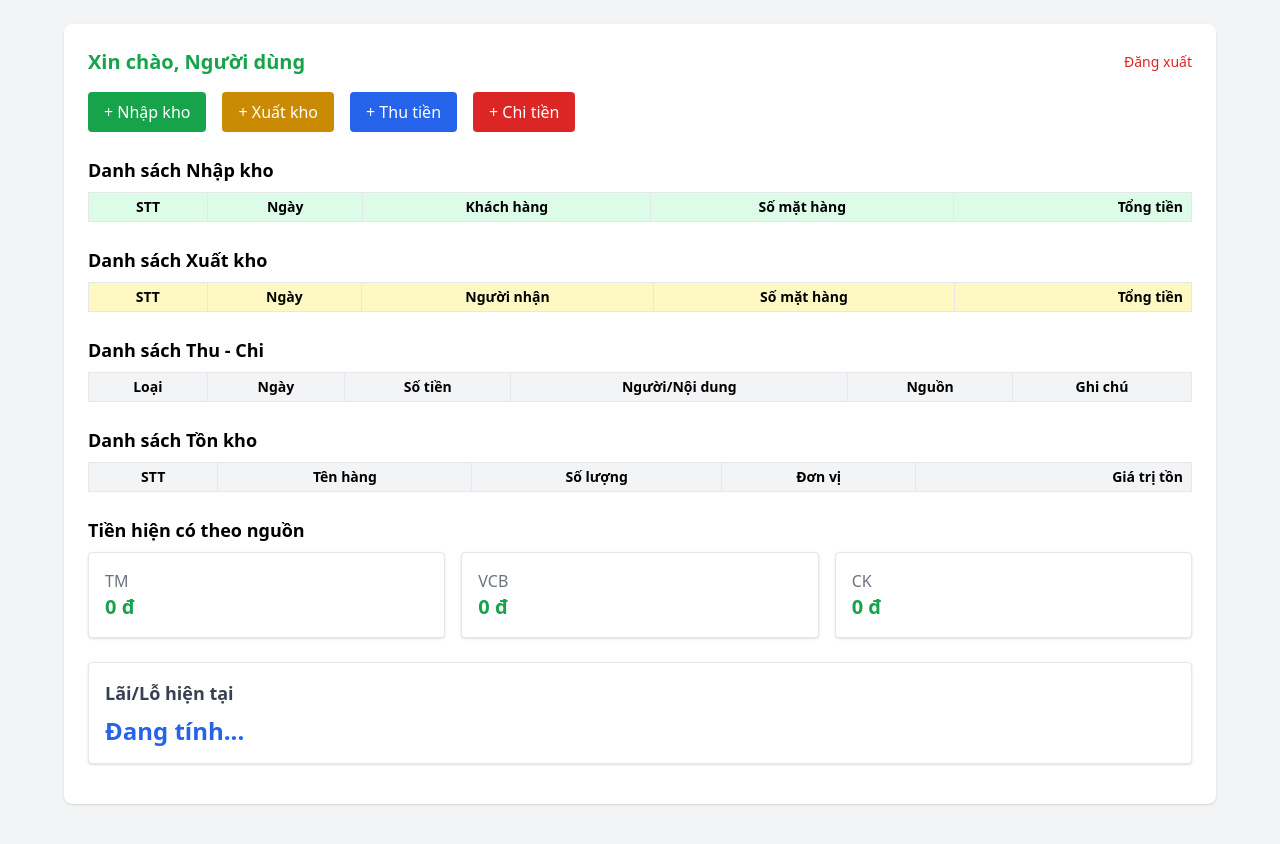
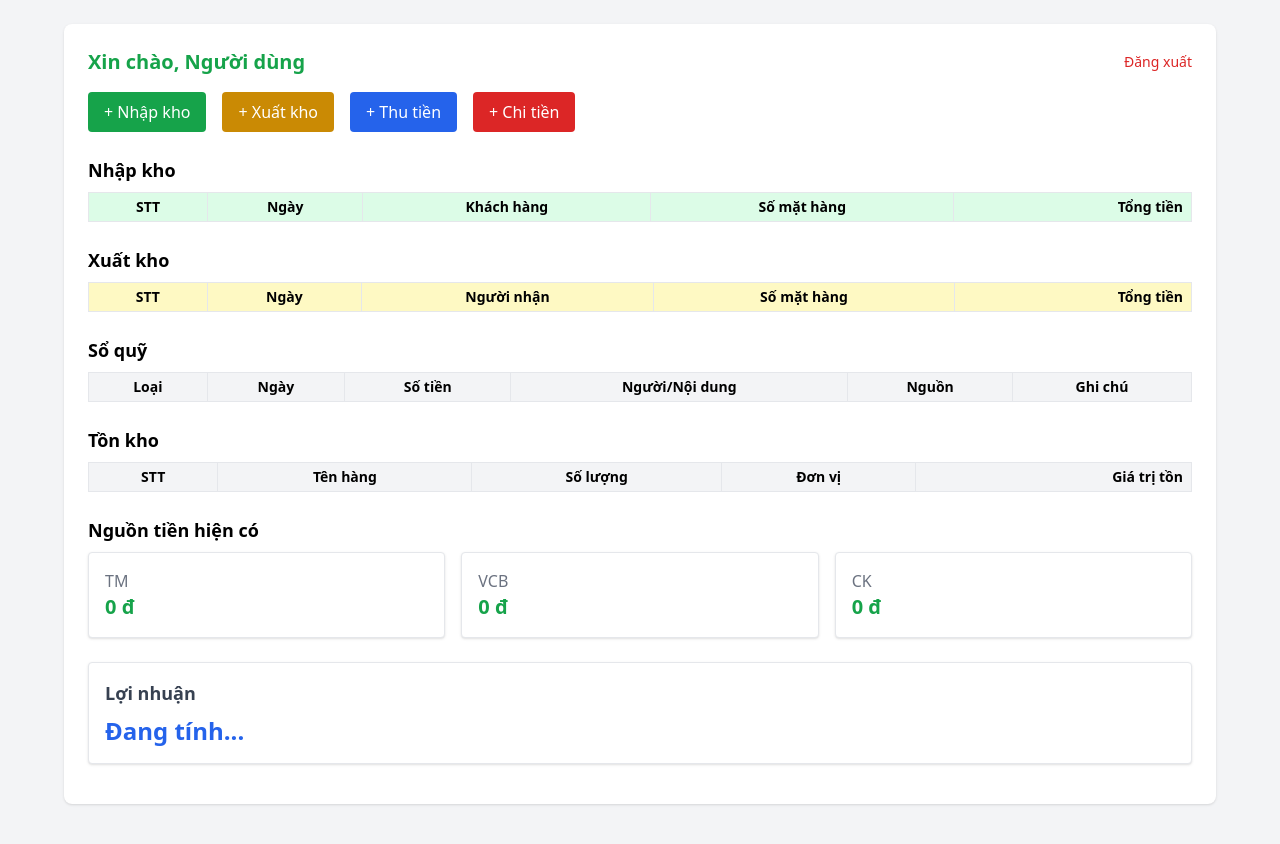
Before and after one commit to phelieuandan/phelieuandan.github.io, a Jekyll site: the page dashboard.html, which Jekyll copies as it is, in a window 1280 px wide. Shown: the top 844 px of the page. Built offline with Jekyll 4.4.1, drawn with Linux system fonts in a browser that asks for light colours; nearby versions of some CDN libraries; comment, search, counter and statistics services are not loaded.

Commit message:
Update dashboard.html

```diff
--- a/dashboard.html
+++ b/dashboard.html
@@ -90,7 +90,7 @@
     </div>
 
     <!-- Nhập kho Table -->
-    <h3 class="text-lg font-semibold mb-2 mt-6">Danh sách Nhập kho</h3>
+    <h3 class="text-lg font-semibold mb-2 mt-6">Nhập kho</h3>
     <table class="w-full border text-sm mb-6">
       <thead class="bg-green-100">
         <tr>
@@ -105,7 +105,7 @@
     </table>
 
     <!-- Xuất kho Table -->
-    <h3 class="text-lg font-semibold mb-2 mt-6">Danh sách Xuất kho</h3>
+    <h3 class="text-lg font-semibold mb-2 mt-6">Xuất kho</h3>
     <table class="w-full border text-sm mb-6">
       <thead class="bg-yellow-100">
         <tr>
@@ -120,7 +120,7 @@
     </table>
 
     <!-- Thu Chi Table -->
-    <h3 class="text-lg font-semibold mb-2 mt-6">Danh sách Thu - Chi</h3>
+    <h3 class="text-lg font-semibold mb-2 mt-6">Sổ quỹ</h3>
     <table class="w-full border text-sm mb-6">
       <thead class="bg-gray-100">
         <tr>
@@ -135,7 +135,7 @@
       <tbody id="incomeExpenseTable"></tbody>
     </table>
 
-    <h3 class="text-lg font-semibold mb-2 mt-6">Danh sách Tồn kho</h3>
+    <h3 class="text-lg font-semibold mb-2 mt-6">Tồn kho</h3>
     <table class="w-full border text-sm mb-6">
       <thead class="bg-gray-100">
         <tr>
@@ -149,7 +149,7 @@
       <tbody id="inventoryTable"></tbody>
     </table>
 
-    <h3 class="text-lg font-semibold mt-6 mb-2">Tiền hiện có theo nguồn</h3>
+    <h3 class="text-lg font-semibold mt-6 mb-2">Nguồn tiền hiện có</h3>
     <div class="grid grid-cols-1 md:grid-cols-3 gap-4 mb-6">
       <div class="p-4 border rounded bg-white shadow">
         <div class="text-gray-500">TM</div>
@@ -166,7 +166,7 @@
     </div>
 
     <div class="p-4 border rounded bg-white shadow mb-4">
-      <h3 class="text-lg font-bold text-gray-700 mb-2">Lãi/Lỗ hiện tại</h3>
+      <h3 class="text-lg font-bold text-gray-700 mb-2">Lợi nhuận</h3>
       <div id="profitValue" class="text-2xl font-bold text-blue-600">Đang tính...</div>
     </div>
 
```
